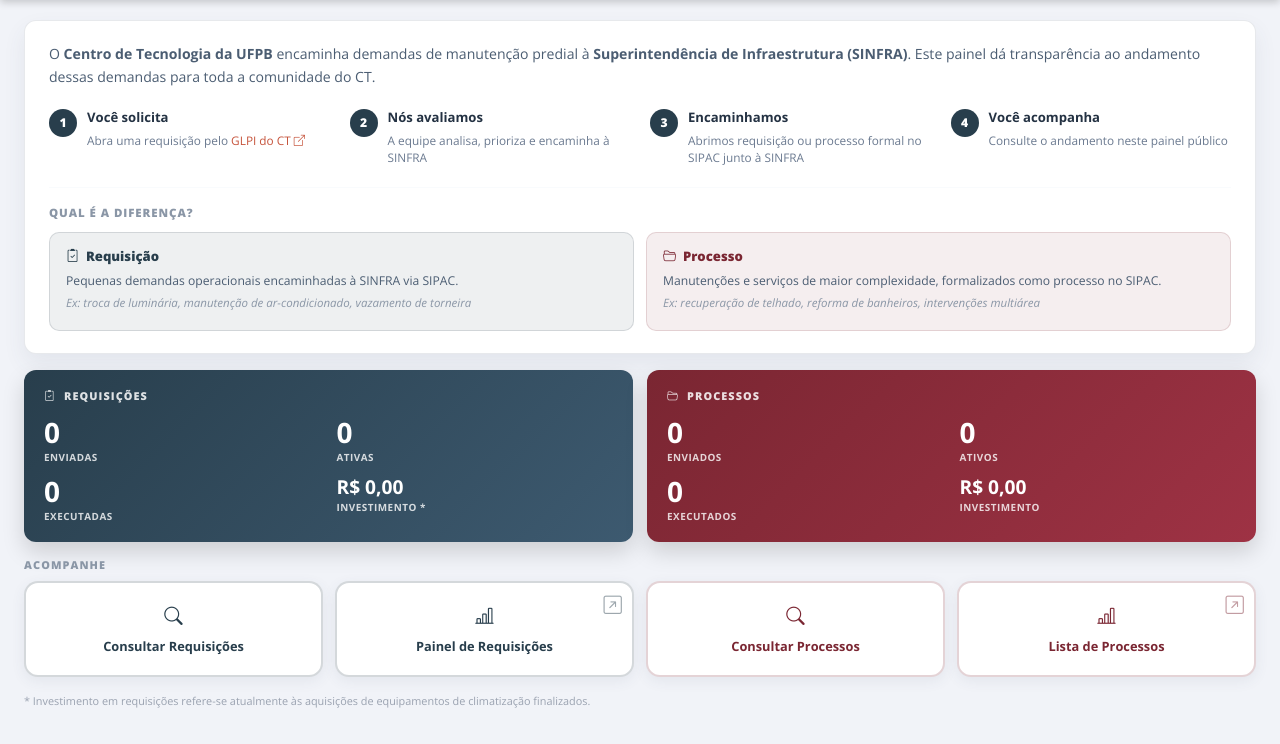
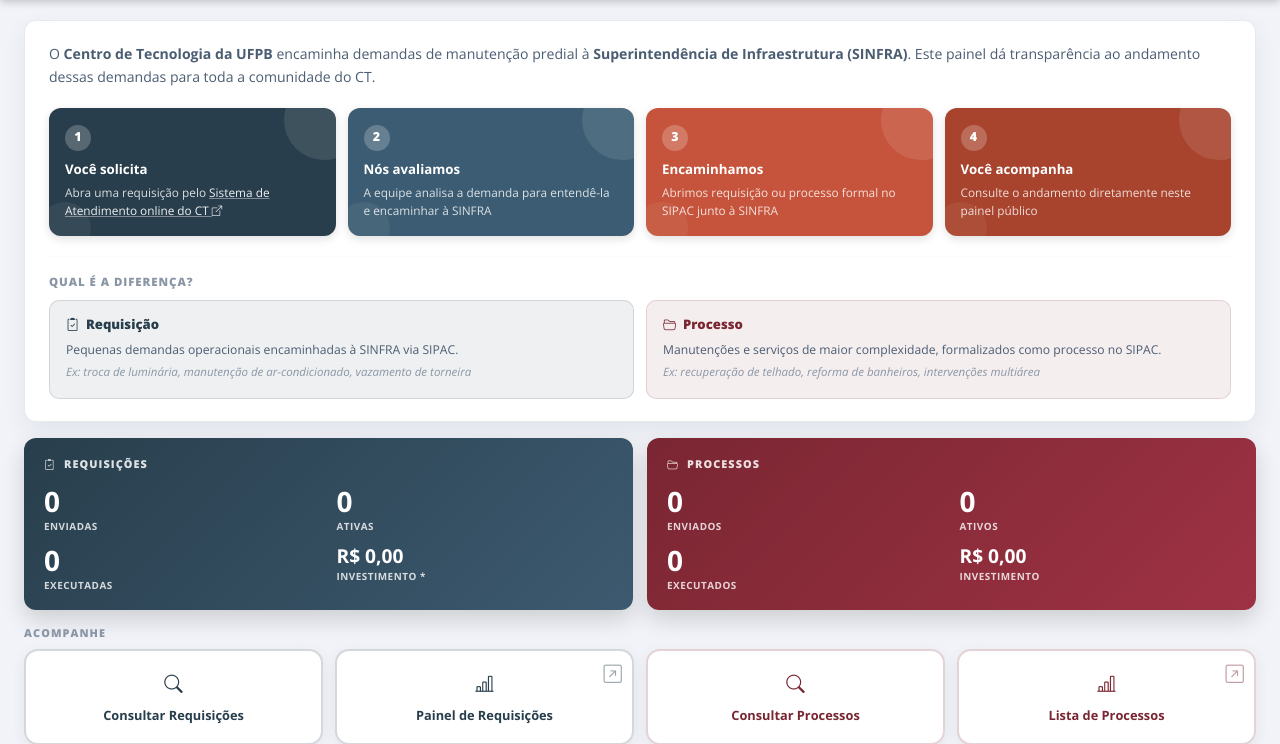
Before and after one commit to marcelgois-png/projeto-cuida-ct, a Django app: page / in a window 1280 px wide. Shown: the part 54-798 px from the top of the page. Run offline with Django 5.2, Linux system fonts and the light colour scheme; data that the repository does not hold is empty; parts of the project's set-up code (start-up, migrations or seed data) failed here and were passed over; some libraries are stand-ins or nearby versions.

Commit message:
feat(public): steps como cards coloridos azul/laranja
Redesenha os 4 passos do painel publico como cards solidos coloridos:
passos 1-2 em tons de azul (#283E4C, #3B5C72) e 3-4 em tons de laranja
(#C6543C, #A8432D), com detalhe decorativo circular e sombra leve.
Atualiza textos dos passos 1 e 2 conforme solicitado.

Co-Authored-By: Claude Sonnet 4.6 <noreply@anthropic.com>

```diff
--- a/static/css/app.css
+++ b/static/css/app.css
@@ -2774,54 +2774,85 @@ a:hover {
 .home-steps-grid {
   display: grid;
   grid-template-columns: repeat(4, minmax(0, 1fr));
-  gap: 12px 20px;
+  gap: 12px;
   margin-bottom: 20px;
 }
 
 .home-step {
-  display: flex;
-  align-items: flex-start;
-  gap: 10px;
-}
+  border-radius: 12px;
+  padding: 1.05rem 1rem 1rem;
+  color: #fff;
+  position: relative;
+  overflow: hidden;
+  display: flex;
+  flex-direction: column;
+  box-shadow: 0 3px 10px rgba(0,0,0,.12);
+}
+
+/* Detalhe decorativo */
+.home-step::before {
+  content: '';
+  position: absolute;
+  top: -28px; right: -28px;
+  width: 80px; height: 80px;
+  border-radius: 50%;
+  background: rgba(255,255,255,.1);
+  pointer-events: none;
+}
+.home-step::after {
+  content: '';
+  position: absolute;
+  bottom: -18px; left: -10px;
+  width: 52px; height: 52px;
+  border-radius: 50%;
+  background: rgba(255,255,255,.06);
+  pointer-events: none;
+}
+
+.home-step-1 { background: #283E4C; }
+.home-step-2 { background: #3B5C72; }
+.home-step-3 { background: #C6543C; }
+.home-step-4 { background: #A8432D; }
 
 .home-step-num {
   display: inline-flex;
   align-items: center;
   justify-content: center;
-  width: 28px;
-  height: 28px;
+  width: 26px;
+  height: 26px;
   border-radius: 50%;
-  background: var(--cuida-azul-escuro);
+  background: rgba(255,255,255,.22);
   color: #fff;
   font-weight: 800;
-  font-size: 0.76rem;
+  font-size: 0.78rem;
   flex-shrink: 0;
-  margin-top: 1px;
+  margin-bottom: 0.6rem;
 }
 
 .home-step strong {
   display: block;
-  font-size: 0.82rem;
+  font-size: 0.83rem;
   font-weight: 700;
-  color: #243243;
+  color: #fff;
   margin-bottom: 4px;
 }
 
 .home-step p {
   margin: 0;
   font-size: 0.74rem;
-  color: #6b7a90;
+  color: rgba(255,255,255,.82);
   line-height: 1.5;
 }
 
 .home-step a {
-  color: var(--cuida-laranja-tijolo);
-  text-decoration: none;
+  color: rgba(255,255,255,.92);
+  text-decoration: underline;
+  text-decoration-color: rgba(255,255,255,.4);
 }
 
 .home-step a:hover {
-  color: var(--cuida-azul-escuro);
-  text-decoration: underline;
+  color: #fff;
+  text-decoration-color: rgba(255,255,255,.85);
 }
 
 .home-explainer-hr {
--- a/templates/tracker/public_dashboard.html
+++ b/templates/tracker/public_dashboard.html
@@ -15,37 +15,29 @@
   </p>
 
   <div class="home-steps-grid">
-    <div class="home-step">
+    <div class="home-step home-step-1">
       <span class="home-step-num">1</span>
-      <div>
       <strong>Você solicita</strong>
       <p>Abra uma requisição pelo
         <a href="https://atendimento.ct.ufpb.br/index.php?category=9&amp;a=add" target="_blank" rel="noopener noreferrer">
-            GLPI do CT <i class="bi bi-box-arrow-up-right" style="font-size:.7rem;"></i>
+          Sistema de Atendimento online do CT <i class="bi bi-box-arrow-up-right" style="font-size:.65rem;"></i>
         </a>
       </p>
     </div>
+    <div class="home-step home-step-2">
+      <span class="home-step-num">2</span>
+      <strong>Nós avaliamos</strong>
+      <p>A equipe analisa a demanda para entendê-la e encaminhar à SINFRA</p>
     </div>
-    <div class="home-step">
-      <span class="home-step-num">2</span>
-      <div>
-        <strong>Nós avaliamos</strong>
-        <p>A equipe analisa, prioriza e encaminha à SINFRA</p>
-      </div>
-    </div>
-    <div class="home-step">
+    <div class="home-step home-step-3">
       <span class="home-step-num">3</span>
-      <div>
       <strong>Encaminhamos</strong>
       <p>Abrimos requisição ou processo formal no SIPAC junto à SINFRA</p>
     </div>
-    </div>
-    <div class="home-step">
+    <div class="home-step home-step-4">
       <span class="home-step-num">4</span>
-      <div>
       <strong>Você acompanha</strong>
-        <p>Consulte o andamento neste painel público</p>
-      </div>
+      <p>Consulte o andamento diretamente neste painel público</p>
     </div>
   </div>
 
```
Lines whose indentation alone changed are shown as unchanged.
